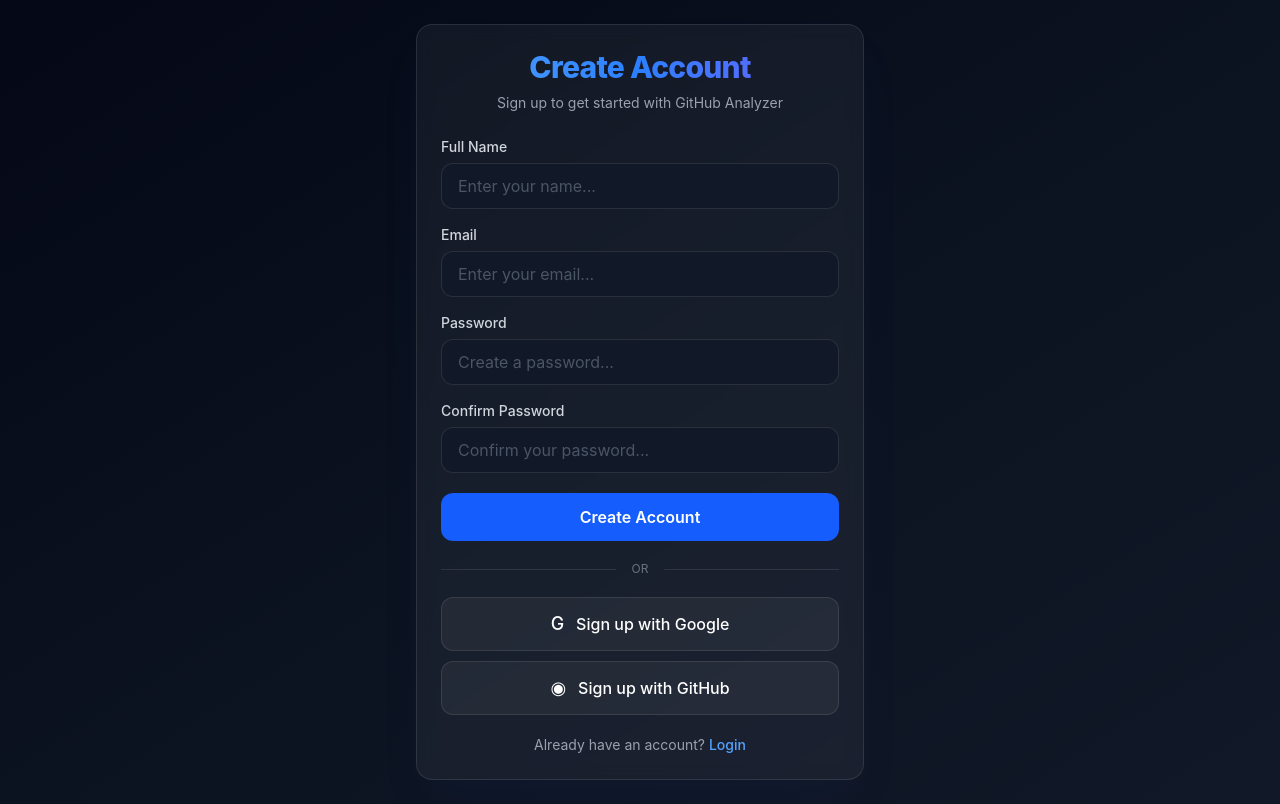
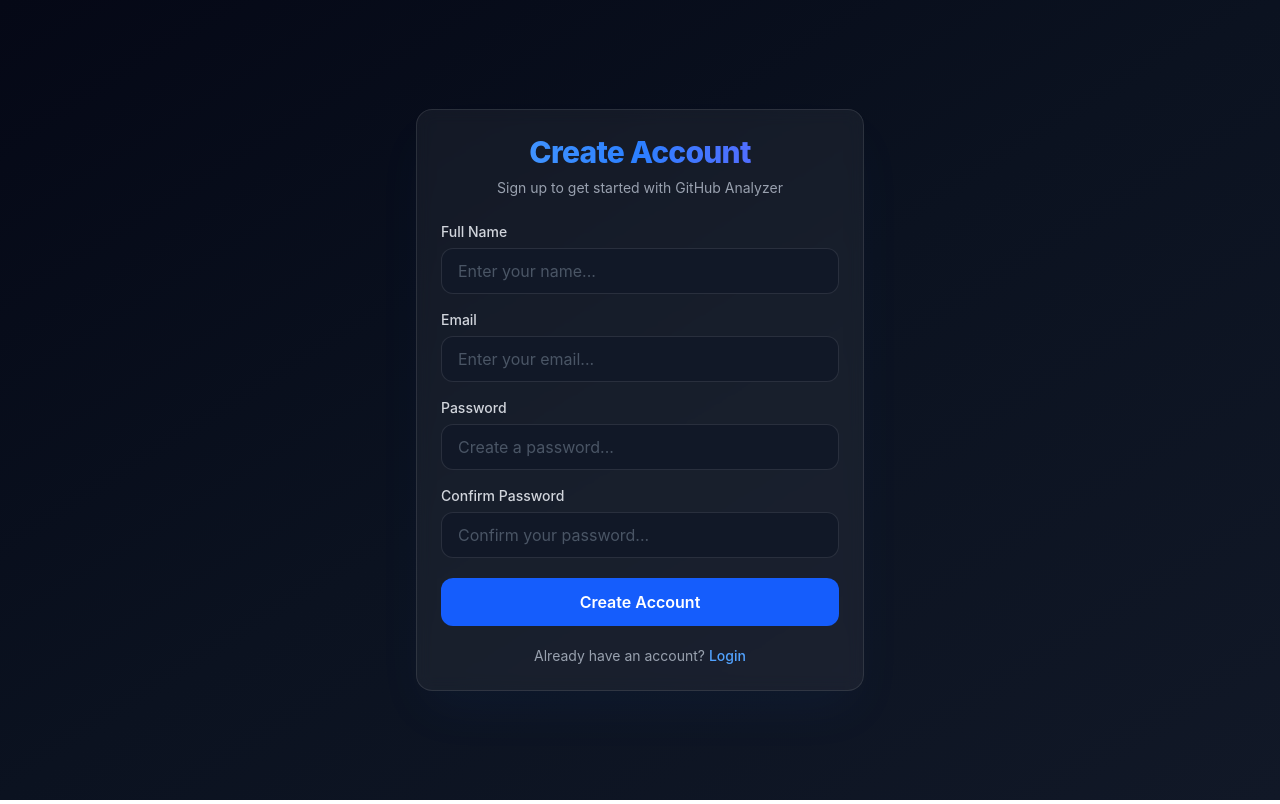
Before and after one commit to AjayRathod1209/github-Analyzer, a React (Vite) app in the folder frontend/: page /signup in a window 1280 px wide. Built offline with nearby package versions, Linux system fonts and the light colour scheme.

Commit message:
Remove social authentication buttons

```diff
--- a/frontend/src/pages/Signup.jsx
+++ b/frontend/src/pages/Signup.jsx
@@ -179,33 +179,6 @@
           </button>
         </form>
 
-        {/* Divider */}
-        <div className="my-5 flex items-center gap-4">
-          <div className="h-px flex-1 bg-white/10" />
-
-          <span className="text-xs text-gray-500">OR</span>
-
-          <div className="h-px flex-1 bg-white/10" />
-        </div>
-
-        {/* Google */}
-        <button
-          type="button"
-          className="flex w-full items-center justify-center gap-3 rounded-xl border border-white/10 bg-white/5 py-3 font-medium text-white transition-all duration-300 hover:border-white/20 hover:bg-white/10"
-        >
-          <span className="text-lg">G</span>
-          Sign up with Google
-        </button>
-
-        {/* GitHub */}
-        <button
-          type="button"
-          className="mt-2.5 flex w-full items-center justify-center gap-3 rounded-xl border border-white/10 bg-white/5 py-3 font-medium text-white transition-all duration-300 hover:border-white/20 hover:bg-white/10"
-        >
-          <span className="text-lg">◉</span>
-          Sign up with GitHub
-        </button>
-
         {/* Login */}
         <p className="mt-5 text-center text-sm text-gray-400">
           Already have an account?{" "}
```
